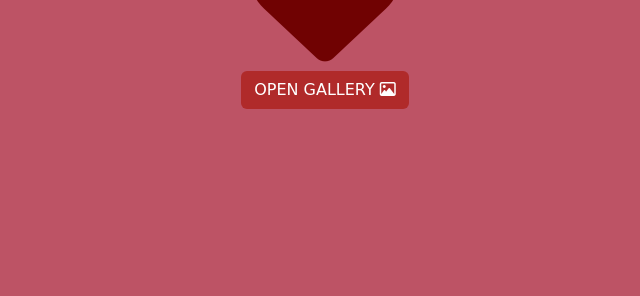
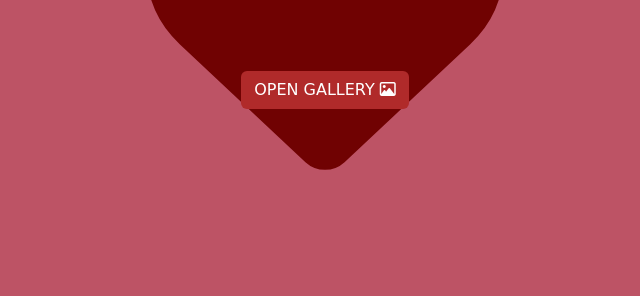
Before and after one commit to allanjustine/Happy-Valentines-Day, a plain HTML site: page index.html in a window 1280 px wide. Shown: the part 310-606 px from the top of the page, without its empty margins (315-955 px from the left). Drawn offline with nearby package versions, Linux system fonts and the light colour scheme; a script that the page names is missing.

Commit message:
Updating

```diff
--- a/index.html
+++ b/index.html
@@ -39,7 +39,7 @@
   </head>
   <body>
     <div class="container">
-      <span class="heart"><i class="fas fa-heart"></i></span>
+      <span class="heart"><i class="fas fa-heart fa-beat"></i></span>
       <h1 class="text-center" id="branding">
         HAPPY VALENTINE's DAY LOVE <i class="far fa-face-smile-hearts"></i>
       </h1>
--- a/style.css
+++ b/style.css
@@ -43,10 +43,10 @@ footer {
 
 .heart {
   position: absolute;
-  top: 38%;
+  top: 40%;
   left: 50%;
   transform: translate(-50%, -50%);
-  font-size: 150px;
+  font-size: 300px;
   font-weight: 100;
   color: rgb(112, 2, 2);
 }
```
